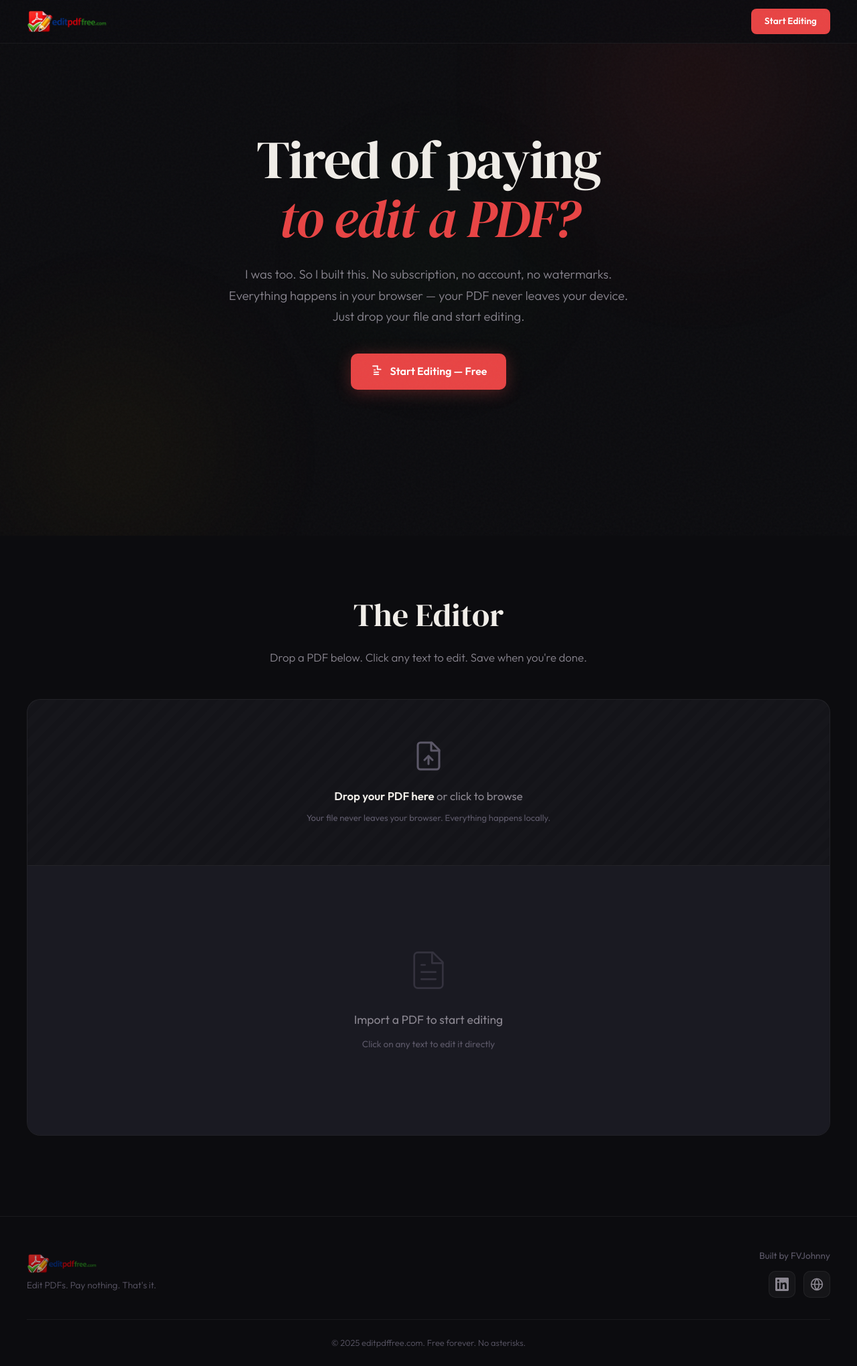
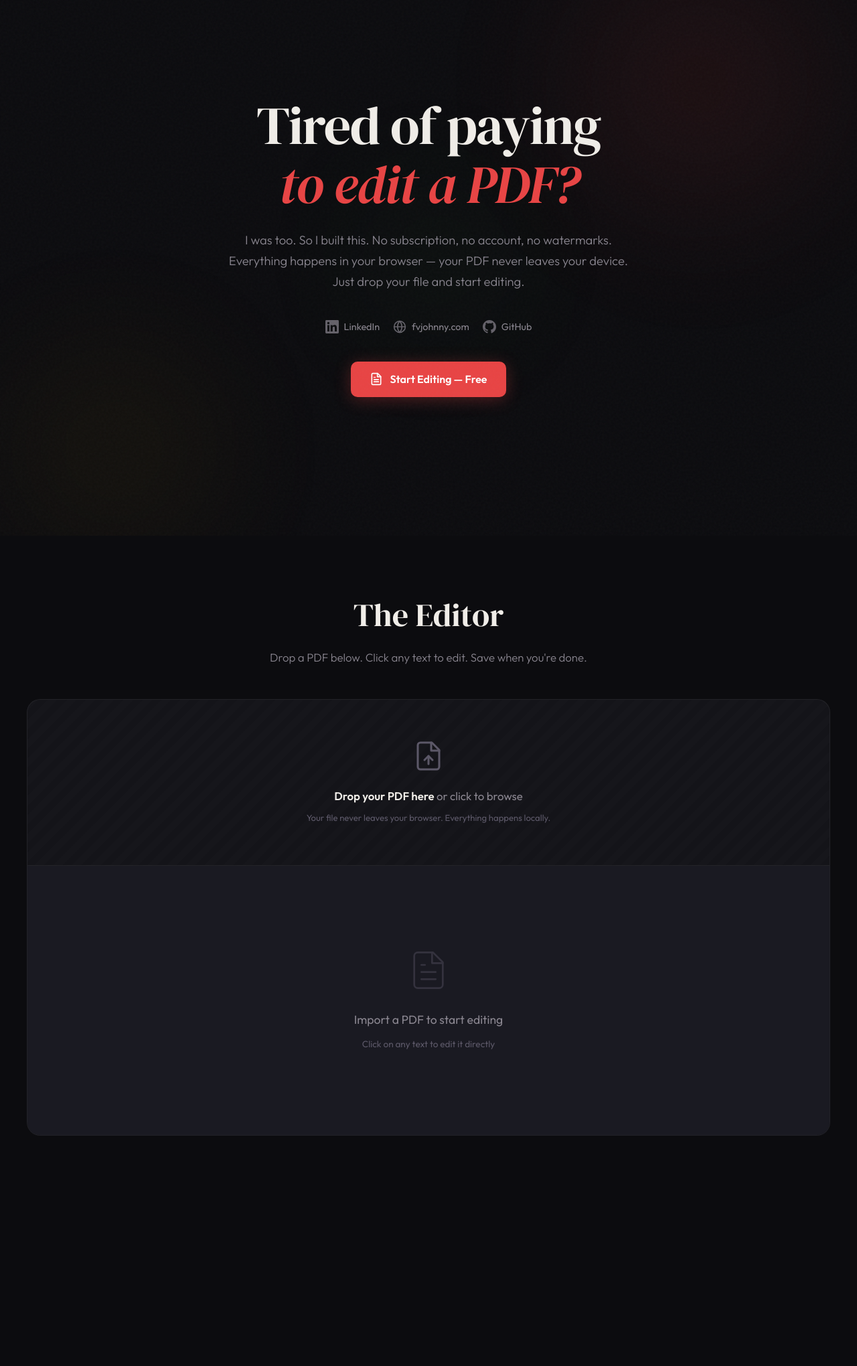
Before and after one commit to FVJohnny/edit-pdf-free, a website: page index.html in a window 1280 px wide. Shown: the whole page at 67% size. After the commit the page ends 1816 px from the top, so only its background shows below. Drawn offline with nearby package versions, Linux system fonts and the light colour scheme.

Commit message:
Remove nav/footer, add social links to hero section
- Remove navigation bar and footer
- Add LinkedIn, personal site, and GitHub links to hero
- Style hero social links with hover effects

Co-Authored-By: Claude Opus 4.6 (1M context) <noreply@anthropic.com>

```diff
--- a/index.html
+++ b/index.html
@@ -14,18 +14,6 @@
 <body>
     <!-- Grain overlay -->
     <div class="grain"></div>
-
-    <!-- Navigation -->
-    <nav class="nav">
-        <div class="nav-inner">
-            <a href="/" class="nav-logo">
-                <img src="logo.png" alt="editpdffree.com" />
-            </a>
-            <div class="nav-links">
-                <a href="#editor" class="nav-btn">Start Editing</a>
-            </div>
-        </div>
-    </nav>
 
     <!-- Hero -->
     <section class="hero">
@@ -44,9 +32,23 @@
                 Everything happens in your browser — your PDF never leaves your device.<br>
                 Just drop your file and start editing.
             </p>
-            <div class="hero-actions" data-animate="fade-up" data-delay="3">
+            <div class="hero-socials" data-animate="fade-up" data-delay="3">
+                <a href="https://www.linkedin.com/in/fvjohnny/" target="_blank" rel="noopener noreferrer" class="hero-social-link" aria-label="LinkedIn">
+                    <svg width="20" height="20" viewBox="0 0 24 24" fill="currentColor"><path d="M20.447 20.452h-3.554v-5.569c0-1.328-.027-3.037-1.852-3.037-1.853 0-2.136 1.445-2.136 2.939v5.667H9.351V9h3.414v1.561h.046c.477-.9 1.637-1.85 3.37-1.85 3.601 0 4.267 2.37 4.267 5.455v6.286zM5.337 7.433a2.062 2.062 0 0 1-2.063-2.065 2.064 2.064 0 1 1 2.063 2.065zm1.782 13.019H3.555V9h3.564v11.452zM22.225 0H1.771C.792 0 0 .774 0 1.729v20.542C0 23.227.792 24 1.771 24h20.451C23.2 24 24 23.227 24 22.271V1.729C24 .774 23.2 0 22.222 0h.003z"/></svg>
+                    LinkedIn
+                </a>
+                <a href="https://www.fvjohnny.com" target="_blank" rel="noopener noreferrer" class="hero-social-link" aria-label="Personal Website">
+                    <svg width="20" height="20" viewBox="0 0 24 24" fill="none" stroke="currentColor" stroke-width="2" stroke-linecap="round" stroke-linejoin="round"><circle cx="12" cy="12" r="10"/><line x1="2" y1="12" x2="22" y2="12"/><path d="M12 2a15.3 15.3 0 0 1 4 10 15.3 15.3 0 0 1-4 10 15.3 15.3 0 0 1-4-10 15.3 15.3 0 0 1 4-10z"/></svg>
+                    fvjohnny.com
+                </a>
+                <a href="https://github.com/FVJohnny/pdf-editor" target="_blank" rel="noopener noreferrer" class="hero-social-link" aria-label="GitHub">
+                    <svg width="20" height="20" viewBox="0 0 24 24" fill="currentColor"><path d="M12 0C5.374 0 0 5.373 0 12c0 5.302 3.438 9.8 8.207 11.387.599.111.793-.261.793-.577v-2.234c-3.338.726-4.033-1.416-4.033-1.416-.546-1.387-1.333-1.756-1.333-1.756-1.089-.745.083-.729.083-.729 1.205.084 1.839 1.237 1.839 1.237 1.07 1.834 2.807 1.304 3.492.997.107-.775.418-1.305.762-1.604-2.665-.305-5.467-1.334-5.467-5.931 0-1.311.469-2.381 1.236-3.221-.124-.303-.535-1.524.117-3.176 0 0 1.008-.322 3.301 1.23A11.509 11.509 0 0 1 12 5.803c1.02.005 2.047.138 3.006.404 2.291-1.552 3.297-1.23 3.297-1.23.653 1.653.242 2.874.118 3.176.77.84 1.235 1.911 1.235 3.221 0 4.609-2.807 5.624-5.479 5.921.43.372.823 1.102.823 2.222v3.293c0 .319.192.694.801.576C20.566 21.797 24 17.3 24 12c0-6.627-5.373-12-12-12z"/></svg>
+                    GitHub
+                </a>
+            </div>
+            <div class="hero-actions" data-animate="fade-up" data-delay="4">
                 <a href="#editor" class="btn btn--primary">
-                    <svg width="20" height="20" viewBox="0 0 24 24" fill="none" stroke="currentColor" stroke-width="2" stroke-linecap="round" stroke-linejoin="round"><path d="M14.5 2H6a2 2 0 0 2 2v16a2 2 0 0 0 2 2h12a2 2 0 0 0 2-2V7.5L14.5 2z"/><polyline points="14 2 14 8 20 8"/><line x1="16" y1="13" x2="8" y2="13"/><line x1="16" y1="17" x2="8" y2="17"/><line x1="10" y1="9" x2="8" y2="9"/></svg>
+                    <svg width="20" height="20" viewBox="0 0 24 24" fill="none" stroke="currentColor" stroke-width="2" stroke-linecap="round" stroke-linejoin="round"><path d="M14.5 2H6a2 2 0 0 0-2 2v16a2 2 0 0 0 2 2h12a2 2 0 0 0 2-2V7.5L14.5 2z"/><polyline points="14 2 14 8 20 8"/><line x1="16" y1="13" x2="8" y2="13"/><line x1="16" y1="17" x2="8" y2="17"/><line x1="10" y1="9" x2="8" y2="9"/></svg>
                     Start Editing — Free
                 </a>
             </div>
@@ -114,30 +116,6 @@
         </div>
     </section>
 
-    <!-- Footer -->
-    <footer class="footer">
-        <div class="footer-inner">
-            <div class="footer-brand">
-                <img src="logo.png" alt="editpdffree.com" class="footer-logo" />
-                <p class="footer-tagline">Edit PDFs. Pay nothing. That's it.</p>
-            </div>
-            <div class="footer-links">
-                <span class="footer-label">Built by FVJohnny</span>
-                <div class="footer-socials">
-                    <a href="https://www.linkedin.com/in/fvjohnny/" target="_blank" rel="noopener noreferrer" class="footer-social" aria-label="LinkedIn">
-                        <svg width="20" height="20" viewBox="0 0 24 24" fill="currentColor"><path d="M20.447 20.452h-3.554v-5.569c0-1.328-.027-3.037-1.852-3.037-1.853 0-2.136 1.445-2.136 2.939v5.667H9.351V9h3.414v1.561h.046c.477-.9 1.637-1.85 3.37-1.85 3.601 0 4.267 2.37 4.267 5.455v6.286zM5.337 7.433a2.062 2.062 0 0 1-2.063-2.065 2.064 2.064 0 1 1 2.063 2.065zm1.782 13.019H3.555V9h3.564v11.452zM22.225 0H1.771C.792 0 0 .774 0 1.729v20.542C0 23.227.792 24 1.771 24h20.451C23.2 24 24 23.227 24 22.271V1.729C24 .774 23.2 0 22.222 0h.003z"/></svg>
-                    </a>
-                    <a href="https://www.fvjohnny.com" target="_blank" rel="noopener noreferrer" class="footer-social" aria-label="Personal Website">
-                        <svg width="20" height="20" viewBox="0 0 24 24" fill="none" stroke="currentColor" stroke-width="2" stroke-linecap="round" stroke-linejoin="round"><circle cx="12" cy="12" r="10"/><line x1="2" y1="12" x2="22" y2="12"/><path d="M12 2a15.3 15.3 0 0 1 4 10 15.3 15.3 0 0 1-4 10 15.3 15.3 0 0 1-4-10 15.3 15.3 0 0 1 4-10z"/></svg>
-                    </a>
-                </div>
-            </div>
-        </div>
-        <div class="footer-bottom">
-            <p>&copy; 2025 editpdffree.com. Free forever. No asterisks.</p>
-        </div>
-    </footer>
-
     <script src="https://cdn.jsdelivr.net/npm/pdf-lib@1.17.1/dist/pdf-lib.min.js"></script>
     <script src="https://cdn.jsdelivr.net/npm/pdfjs-dist@3.11.174/build/pdf.min.js"></script>
     <script src="app.js"></script>
--- a/styles.css
+++ b/styles.css
@@ -141,7 +141,7 @@ body {
     display: flex;
     align-items: center;
     justify-content: center;
-    padding: 120px 24px 80px;
+    padding: 80px 24px 80px;
     overflow: hidden;
 }
 
@@ -258,6 +258,39 @@ body {
     line-height: 1.7;
     margin-bottom: 40px;
     font-weight: 300;
+}
+
+/* Hero Socials */
+.hero-socials {
+    display: flex;
+    align-items: center;
+    justify-content: center;
+    gap: 20px;
+    margin-bottom: 40px;
+}
+
+.hero-social-link {
+    display: inline-flex;
+    align-items: center;
+    gap: 8px;
+    color: var(--text-muted);
+    text-decoration: none;
+    font-size: 0.9rem;
+    font-weight: 400;
+    transition: color var(--transition);
+}
+
+.hero-social-link:hover {
+    color: var(--text);
+}
+
+.hero-social-link svg {
+    opacity: 0.7;
+    transition: opacity var(--transition);
+}
+
+.hero-social-link:hover svg {
+    opacity: 1;
 }
 
 .hero-actions {
@@ -586,15 +619,29 @@ body.drag-over-page::after {
 }
 
 .editable-text {
-    color: black;
+    color: transparent;
     white-space: pre;
     cursor: pointer;
     user-select: none;
-    transition: background-color 0.2s;
+    transition: color 0.15s, background-color 0.15s;
+    box-sizing: content-box;
 }
 
 .editable-text:hover {
-    background-color: rgba(232, 68, 68, 0.25);
+    color: black;
+    background-color: white;
+    box-shadow: 0 0 0 2px rgba(232, 68, 68, 0.4);
+}
+
+.editable-text.modified {
+    color: black;
+    background: white;
+    outline: 1px solid rgba(60, 176, 67, 0.5);
+    display: inline-block;
+}
+
+.editable-text.modified:hover {
+    outline-color: rgba(60, 176, 67, 0.8);
 }
 
 .editable-text.editing {
@@ -603,6 +650,7 @@ body.drag-over-page::after {
     outline: 2px solid var(--accent);
     z-index: 1000;
     user-select: text;
+    display: inline-block;
 }
 
 /* ============================================
```
